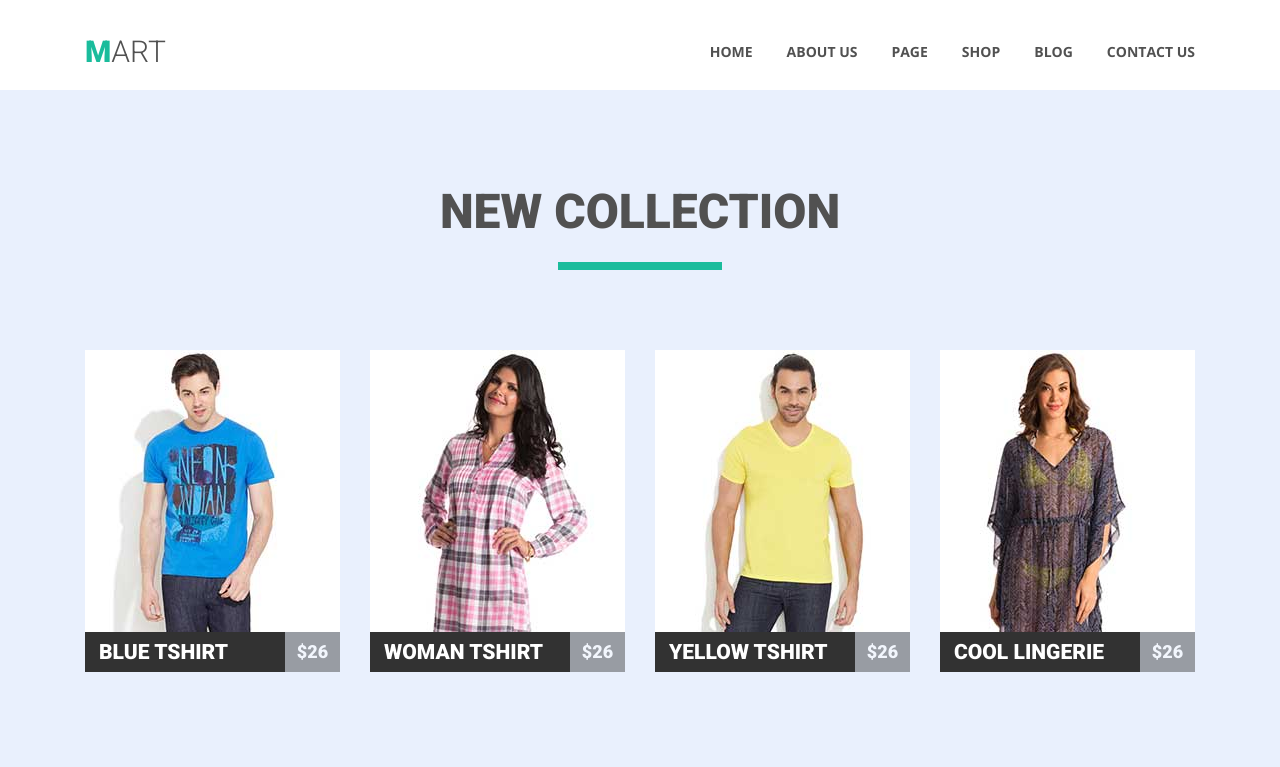
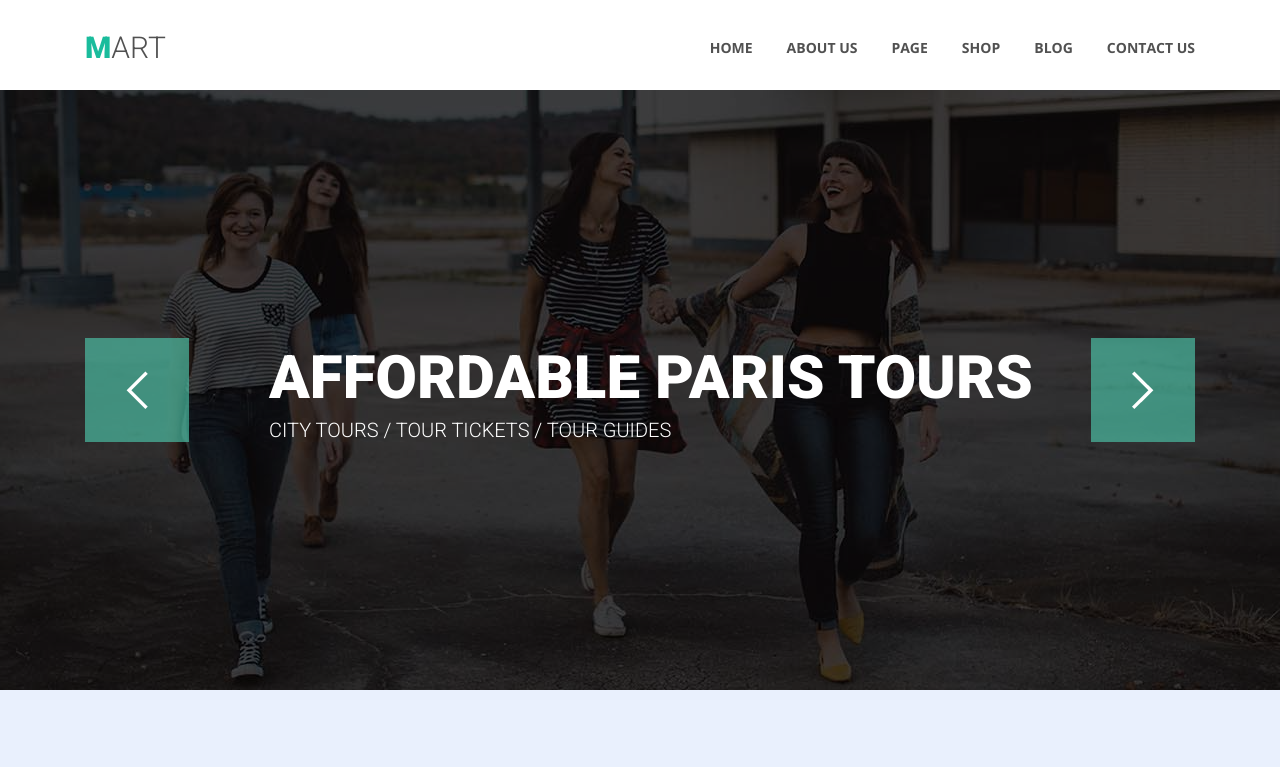
Before and after one commit to IlliaKarpoff/goit-fec-module-5, a plain HTML site: page index.html in a window 1280 px wide. Shown: the top 767 px of the page. Drawn offline with nearby package versions, Linux system fonts and the light colour scheme.

Commit message:
added slider

```diff
--- /dev/null
+++ b/css/css/style.css
@@ -0,0 +1,147 @@
+html {
+    box-sizing: border-box;
+}
+
+*,
+*::before,
+*::after {
+    box-sizing: inherit;
+}
+
+img {
+    display: block;
+    width: 100%;
+    height: auto;
+}
+
+.container {
+    width: 1110px;
+    margin: 0 auto;
+}
+
+.clearfix::after {
+    content: "";
+    display: table;
+    clear: both;
+}
+
+/* SECTION NAVIGATION */
+
+div.page-navigation {
+    padding: 36px 0 30px 0;
+}
+
+h1.site-logo {
+    float: left;
+    margin: 0;
+    padding: 0;
+}
+
+.site-logo a {
+    display: block;
+    text-decoration: none;
+    color: #515151;
+    text-transform: uppercase;
+    font-size: 30px;
+    line-height: 32px;
+    letter-spacing: -0.02em;
+    font-family: "Roboto", Arial, sans-serif;
+    font-weight: 300;
+}
+
+.site-logo a::first-letter {
+    color: #1abc9c;
+    font-weight: 900;
+}
+
+ul.site-navigation {
+    float: right;
+    padding: 8px 0;
+    margin: 0;
+}
+
+li.site-navigation-item {
+    float: left;
+    margin-right: 30px;
+    font-size: 0;
+}
+
+li.site-navigation-item:last-of-type {
+    margin-right: 0px;
+}
+
+.site-navigation-item a {
+    text-decoration: none;
+    color: #0f0101;
+    text-transform: uppercase;
+    font-size: 14px;
+    letter-spacing: -0.02em;
+    font-family: "Open Sans", Arial, sans-serif;
+    font-weight: 700;
+}
+
+li.site-navigation-item a:hover,
+li.site-navigation-item a:focus {
+    color: #1abc9c;
+}
+
+/* SECTION SLIDER */
+
+div.slider-wrapper {
+    position: relative;
+}
+
+img.slider-img {
+    object-fit: cover;
+    filter: brightness(52%);
+}
+
+div.slider-button {
+    position: absolute;
+    width: 1110px;
+    margin: 0 auto;
+    left: 0;
+    top: 0;
+}
+
+.slider-button-item {
+    display: block;
+    padding: 0;
+    margin: 0 auto;
+    width: 104px;
+    height: 104px;
+    background-color: rgba(78, 198, 171, 0.65);
+    border: none;
+    background-repeat: no-repeat;
+    background-position: center;
+    z-index: 1;
+}
+
+.slider-button-item:focus,
+.slider-button-item:hover {
+    background-color: #1abc9c;
+}
+
+.slider-button-item-left {
+    float: left;
+    background-image: url(../img/icons/5.png);
+}
+
+.slider-button-item-right {
+    float: right;
+    background-image: url(../img/icons/6.png);
+}
+
+/* .slider-wrapper img::after {
+    position: absolute;
+    top: 0;
+    left: 0;
+    content: "";
+    width: 100%;
+    height: 100%;
+    background-color: rgba(0, 0, 2, 0.52);
+} */
+
+div.lkl {
+    position: absolute;
+}
--- a/css/style.css
+++ b/css/style.css
@@ -34,7 +34,7 @@ a {
 }
 /* HEADER */
 .header {
-  padding-top: 36px;
+  padding-top: 32px;
   height: 90px;
 }
 .logo {
@@ -51,12 +51,11 @@ a {
   font-weight: bold;
 }
 .wrapper {
+  width: 1110px;
   margin: 0 auto;
-  width: 1110px;
 }
 .nav-list {
   float: right;
-  /* list-style: none; */
 }
 .nav-list-item {
   float: left;
@@ -79,6 +78,79 @@ a {
 }
 /* SLIDER */
 
+.slider{
+  height: 600px;
+  background-color: rgb(50, 50, 50);
+  position: relative;
+}
+.slider-overlay {
+  background-color: rgba(0, 0, 2, .5);
+  width: 100%;
+  height: 100%;
+  position: absolute;
+  left: 0;
+  top: 0;
+}
+.slider-controls {
+  position: absolute;
+  left: 50%;
+  top: 50%;
+  transform: translate(-50%, -50%);
+}
+.slider-photo{
+  height: 100%;
+  width: 100%;
+  background-position: center;
+  background-size: contain;
+  object-fit: cover;
+  filter: brightness(52%);
+}
+
+
+.slider-heading {
+  font-size: 60px;
+  font-family: "Roboto";
+  color: rgb(255, 255, 255);
+  text-transform: uppercase;
+  line-height: 80px;
+  text-align: left;
+  padding-left: 184px;
+
+}
+.slider:hover span {
+  color: rgb(255, 114, 0);
+}
+.slider-text{
+  display: block;
+  font-size: 20px;
+  font-family: "Roboto";
+  color: rgb(255, 255, 255);
+  text-transform: uppercase;
+  line-height: 24px;
+  text-align: left;
+  padding-left: 184px;
+
+}
+
+.slider-button{
+  width: 104px;height: 104px;
+  background-repeat: no-repeat;
+  background-position: center;
+  background-color: rgba(78, 198, 171, .65);
+  border: none;
+ }
+.button-left{
+  float: left;
+  background-image: url(../img/button-left.png);
+}
+.button-right{
+  float: right;
+  background-image: url(../img/button-right.png);
+}
+ .slider-button:hover{
+  background-color: rgb(26, 188, 156);
+}
+
 /* MAIN */
 .main-content {
   background-color: rgb(233, 240, 253);
@@ -86,7 +158,6 @@ a {
 .section{
   padding: 98px 0;
 }
-
 .section-heading {
   font-size: 48px;
   font-family: "Roboto", sans-serif;
@@ -182,7 +253,6 @@ a {
     border: 1px solid rgb(26, 188, 156);
     background-color: rgb(26, 188, 156);
 }
-
 .product-name {
   float: left;
   background-color: rgb(50, 50, 50);
@@ -210,74 +280,7 @@ a {
   text-transform: uppercase;
   line-height: 40px;
 }
-/* BLOG
-.news-item {
-  float: left;
-  width: 350px;
-  margin-right: 30px;
-  margin-bottom: 30px;
-}
-.news-item:nth-of-type(3n) {
-  margin-right: 0;
-}
-.news-item:nth-of-type(-n + 3) {
-  margin-bottom: 0;
-}
-
-.article {
-  background-repeat: no-repeat;
-  background-size: cover;
-  width: 350px;
-  height: 262px;
-  margin-bottom: 10px;
-}
-.photo-1 {
-  background-image: url(../img/blog1.jpg);
-}
-.photo-2 {
-  background-image: url(../img/blog2.jpg);
-}
-.photo-3 {
-  background-image: url(../img/blog3.jpg);
-}
-
-.article-heading {
-  font-size: 18px;
-  font-family: 'Open Sans', sans-serif;
-  font-weight: 600;
-  color: rgb(85, 82, 82);
-  line-height: 26px;
-  margin-bottom: 24px;
-}
-.article-heading::after {
-  content: "";
-  display: block;
-  margin-top: 8px;
-  width: 136px;
-  height: 3px;
-  background-color: rgb(78, 198, 171);
-}
-.article-text {
-  font-size: 14px;
-  font-family: 'Open Sans', sans-serif;
-  font-weight: 400;
-  color: rgb(85, 82, 82);
-  line-height: 26px;
-  margin-bottom: 10px;
-}
-.article-button {
-  padding: 12px 43px;
-  border-radius: 3px;
-  background-color: rgb(78, 198, 171);
-  cursor: pointer;
-  text-align: center;
-  font-size: 16px;
-  font-family: 'Open Sans', sans-serif;
-  font-weight: 300;
-  color: rgb(255, 255, 255);
-  line-height: 26px;
-}*/
-
+/* FOOTER */
 .footer {
   background-color: rgb(50, 50, 50);
   text-align: center;
--- a/index.html
+++ b/index.html
@@ -28,6 +28,18 @@
     </nav>
   </header>
 
+  <div class="slider">
+    <img class="slider-photo" src='./img/slide.jpg' alt='girls' width='1600' height='600'/>
+    <div class="slider-overlay">
+      <div class="slider-controls wrapper">
+      <button type='button' class='slider-button button-left'></button>
+      <button type='button' class='slider-button button-right'></button>
+      <h2 class="slider-heading"><span>AFFORDABLE</span> PARIS TOURS</h2>
+      <p class="slider-text">CITY TOURS / TOUR TICKETS / TOUR GUIDES</p>
+      </div>
+    </div>
+  </div>
+
   <main class="main-content">
     <section id="shop" class="section wrapper">
       <h2 class="section-heading">New collection</h2>
@@ -40,7 +52,7 @@
             <button type='button' class='button button-3'></button>
             <button type='button' class='button button-4'>Add to cart</button>
           </div></div>
-          <img src="./img/img1.jpg" alt="products" width="255" height="282" class="product-photo" />
+          <img src="./img/img1.jpg" alt="products" width="255" height="282" />
           <div class="product-name"><a href="#">
               <h3>Blue tshirt</h3>
             </a></div>
@@ -54,7 +66,7 @@
             <button type='button' class='button button-3'></button>
             <button type='button' class='button button-4'>Add to cart</button>
           </div></div>
-          <img src="./img/img2.jpg" alt="products" width="255" height="282" class="product-photo" />
+          <img src="./img/img2.jpg" alt="products" width="255" height="282" />
           <div class="product-name"><a href="#">
               <h3>Woman tshirt</h3>
             </a></div>
@@ -69,7 +81,7 @@
               <button type='button' class='button button-4'>Add to cart</button>
             </div>
           </div>
-          <img src="./img/img3.jpg" alt="products" width="255" height="282" class="product-photo" />
+          <img src="./img/img3.jpg" alt="products" width="255" height="282" />
           <div class="product-name"><a href="#">
               <h3>Yellow tshirt</h3>
             </a></div>
@@ -84,7 +96,7 @@
               <button type='button' class='button button-4'>Add to cart</button>
             </div>
           </div>
-          <img src="./img/img4.jpg" alt="products" width="255" height="282" class="product-photo" />
+          <img src="./img/img4.jpg" alt="products" width="255" height="282" />
           <div class="product-name"><a href="#">
               <h3>Cool lingerie</h3>
             </a></div>
```
Also changed, not shown: css/dop.html (added, +51 -0 lines), img/button-left.png (added), img/button-right.png (added).
